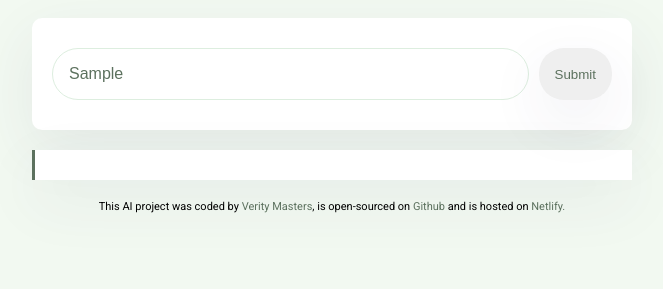
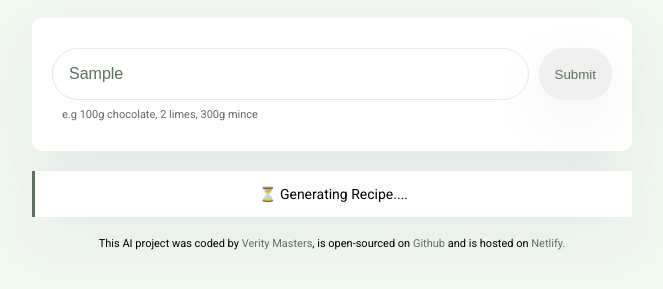
Before and after one commit to Veenessie/ai-leftover-recipe-generator, a plain HTML site: page index.html in a window 1280 px wide. Both pictures are taken after typing "Sample" into the empty fields and a click on the input 883 px from the left and 235 px from the top of the page. Shown: the part 161-450 px from the top of the page, without its empty margins (308-971 px from the left). Drawn offline with nearby package versions, Linux system fonts and the light colour scheme; no server answers.

Commit message:
improved UI

```diff
--- a/index.html
+++ b/index.html
@@ -18,6 +18,7 @@
   <body>
     <div class="container">
       <h1>Leftovers Recipe Generator</h1>
+      <div class="form-container">
         <form id="recipe-form">
           <input
             type="text"
@@ -28,7 +29,9 @@
           />
           <input type="submit" class="submit-button" />
         </form>
-      <main id="recipe"></main>
+        <div class="hint">e.g 100g chocolate, 2 limes, 300g mince</div>
+      </div>
+      <main id="recipe" class="hidden"></main>
       <footer>
         This AI project was coded by <a href="/">Verity Masters</a>, is
         open-sourced on <a href="/">Github</a> and is hosted on
--- a/src/index.js
+++ b/src/index.js
@@ -1,6 +1,4 @@
 function showRecipe(response) {
-  console.log(response.data);
-
   new Typewriter("#recipe", {
     strings: response.data.answer,
     autoStart: true,
@@ -20,9 +18,9 @@ function generateRecipe(event) {
 
   let apiURL = `https://api.shecodes.io/ai/v1/generate?prompt=${prompt}&context=${context}&key=${apiKey}`;
 
-  console.log("generating poem");
-  console.log(`Prompt: ${prompt}`);
-  console.log(`Context: ${context}`);
+  let recipeElement = document.querySelector("#recipe");
+  recipeElement.classList.remove("hidden");
+  recipeElement.innerHTML = "⏳ Generating Recipe....";
 
   axios.get(apiURL).then(showRecipe);
 }
--- a/src/style.css
+++ b/src/style.css
@@ -20,11 +20,22 @@ a {
   text-decoration: none;
 }
 
-form {
+.form-container {
   padding: 30px 20px;
   background: white;
   border-radius: 10px;
   box-shadow: 0px 20px 60px rgba(65, 50, 100, 0.08);
+}
+
+.hint {
+  font-size: 11px;
+  text-align: left;
+  padding-left: 10px;
+  margin-top: 8px;
+  opacity: 0.6;
+}
+
+form {
   display: flex;
 }
 
@@ -75,3 +86,7 @@ footer {
   margin-top: 10px;
   font-size: 11px;
 }
+
+.hidden {
+  display: none;
+}
```
Lines whose indentation alone changed are shown as unchanged.
